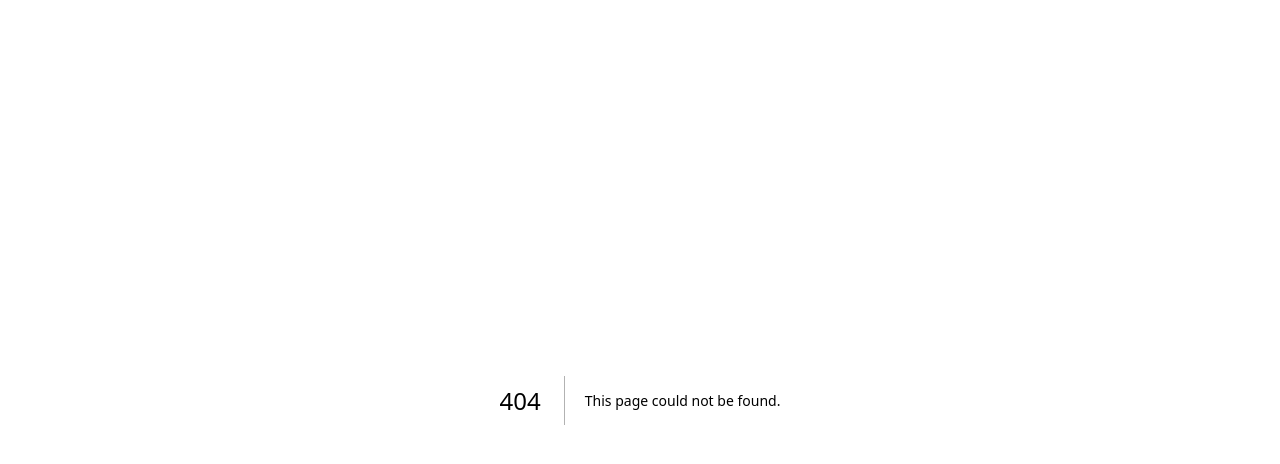
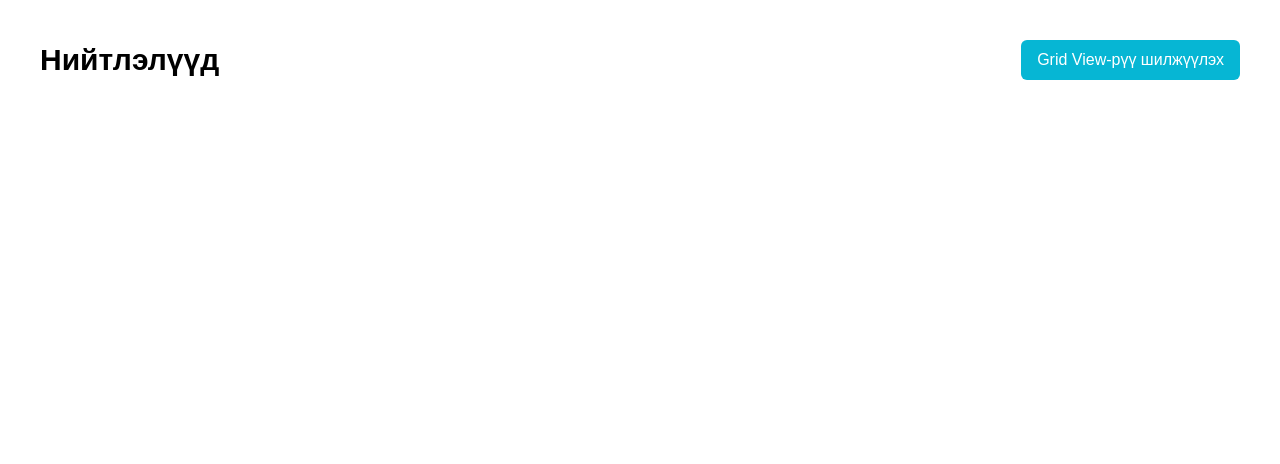
Before and after one commit to AnrErdn/front-end, a Next.js app in the folder anar-erdene/: page /task4 in a window 1280 px wide. Before the commit this address had no page. Shown: the top 464 px of the page. Built offline with nearby package versions, Linux system fonts and the light colour scheme.

Commit message:
ym bas uurchilsun

```diff
--- a/anar-erdene/pages/api/hello.js
+++ /dev/null
@@ -1,5 +0,0 @@
-// Next.js API route support: https://nextjs.org/docs/api-routes/introduction
-
-export default function handler(req, res) {
-  res.status(200).json({ name: "John Doe" });
-}
--- /dev/null
+++ b/anar-erdene/pages/task4.js
@@ -0,0 +1,14 @@
+import { useState } from "react";
+
+export default function Task4() {
+    const [grid, setGrid] = useState(true);
+
+    return (
+        <div className="mx-auto max-x-4xl p-10 bg-white h-screen">
+            <div className="flex justify-between items-center mb-6">
+                    <h1 className="text-3xl text-black font-bold">Нийтлэлүүд</h1>
+                    <button className="text-white rounded-md bg-cyan-500 py-2 px-4" >Grid View-рүү шилжүүлэх </button>
+            </div>
+        </div>
+    );
+};
```
